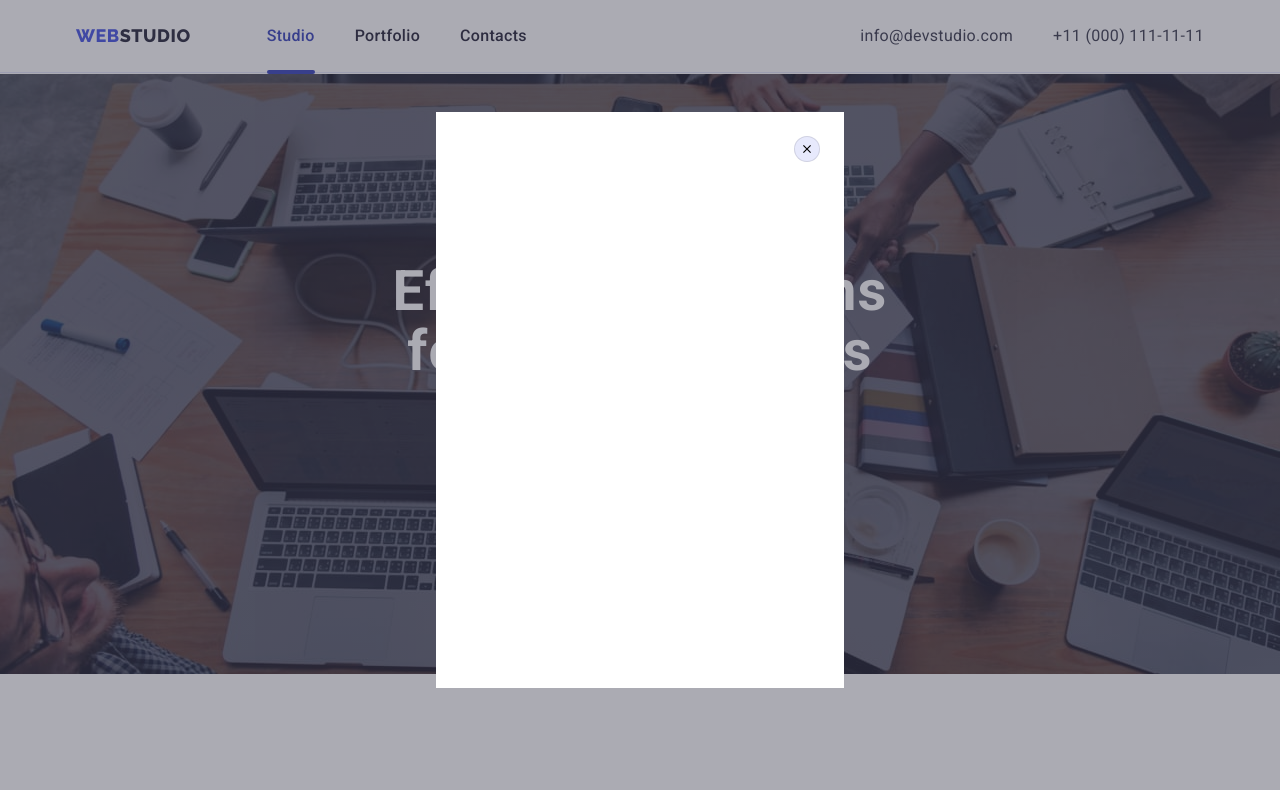
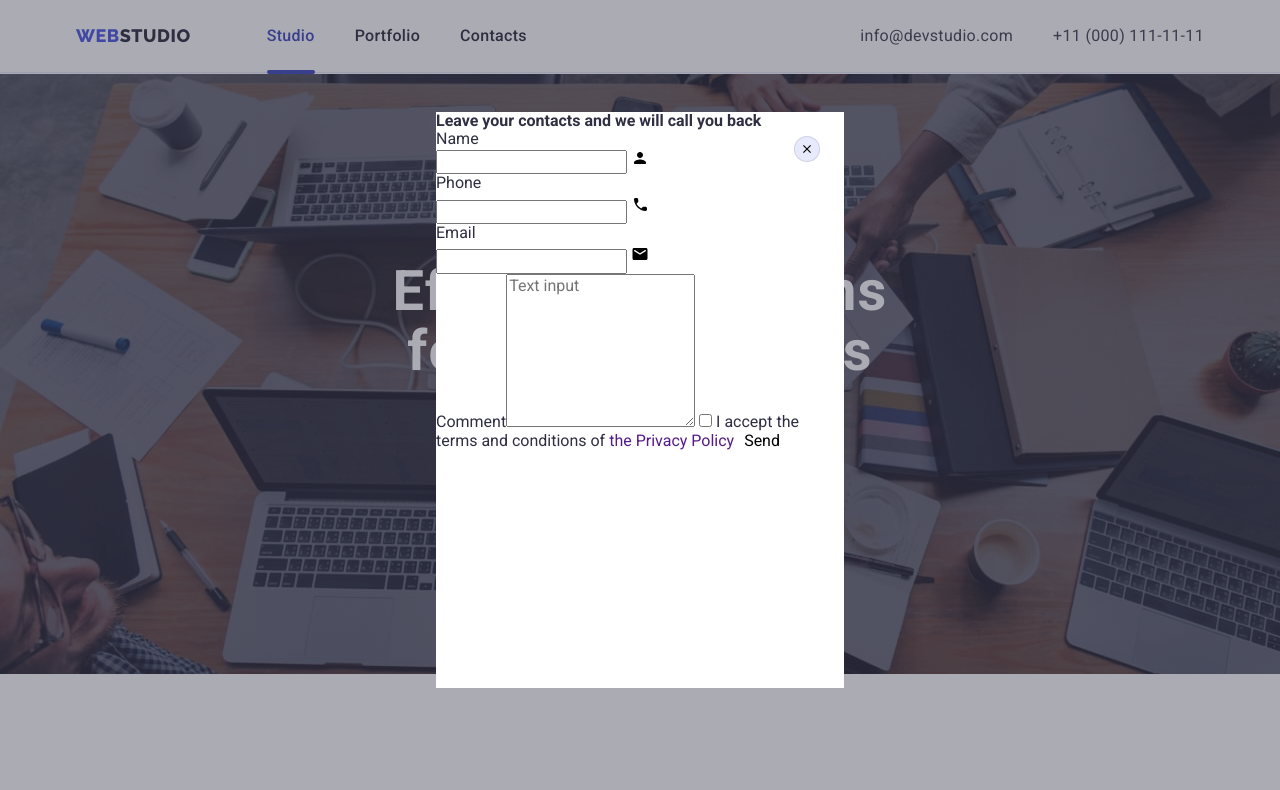
Before and after one commit to olgasergeenko95/goit-markup-hw-06, a plain HTML site: page index.html in a window 1280 px wide. Both pictures are taken after a click on the button "Order Service". Shown: the top 790 px of the page. Drawn offline with nearby package versions, Linux system fonts and the light colour scheme.

Commit message:
Update index.html

```diff
--- a/index.html
+++ b/index.html
@@ -567,6 +567,51 @@
             <use href="./images/sprite.svg#icon-close-black"></use>
           </svg>
         </button>
+        <strong class="modal-title"
+          >Leave your contacts and we will call you back</strong
+        >
+        <form class="order-form" name="order_form">
+          <label class="order-form-label"
+            >Name
+            <div class="order-form-group">
+              <input class="order-form-field" type="text" name="user_name" />
+              <svg class="order-form-icon" width="18" height="18">
+                <use href="./images/sprite.svg#icon-person"></use>
+              </svg></div
+          ></label>
+          <label class="order-form-label"
+            >Phone
+            <div class="order-form-group">
+              <input class="order-form-field" type="tel" name="user_phone" />
+              <svg class="order-form-icon" width="18" height="24">
+                <use href="./images/sprite.svg#icon-phone"></use>
+              </svg></div
+          ></label>
+          <label class="order-form-label"
+            >Email
+            <div class="order-form-group">
+              <input class="order-form-field" type="text" name="user_mail" />
+              <svg class="order-form-icon" width="18" height="24">
+                <use href="./images/sprite.svg#icon-email"></use>
+              </svg></div
+          ></label>
+          <label class="order-form-label"
+            >Comment<textarea
+              class="order-form-comment"
+              name="user_comment"
+              rows="8"
+              placeholder="Text input"
+            ></textarea>
+          </label>
+          <label class="order-form-agreement">
+            <input class="order-form-checkbox" type="checkbox" />
+            <span class="order-form-desc">
+              I accept the terms and conditions of
+              <a class="order-form-link link" href="">the Privacy Policy</a>
+            </span>
+          </label>
+          <button class="order-form-btn" type="submit">Send</button>
+        </form>
       </div>
     </div>
     <script src="./js/modal.js"></script>
```
